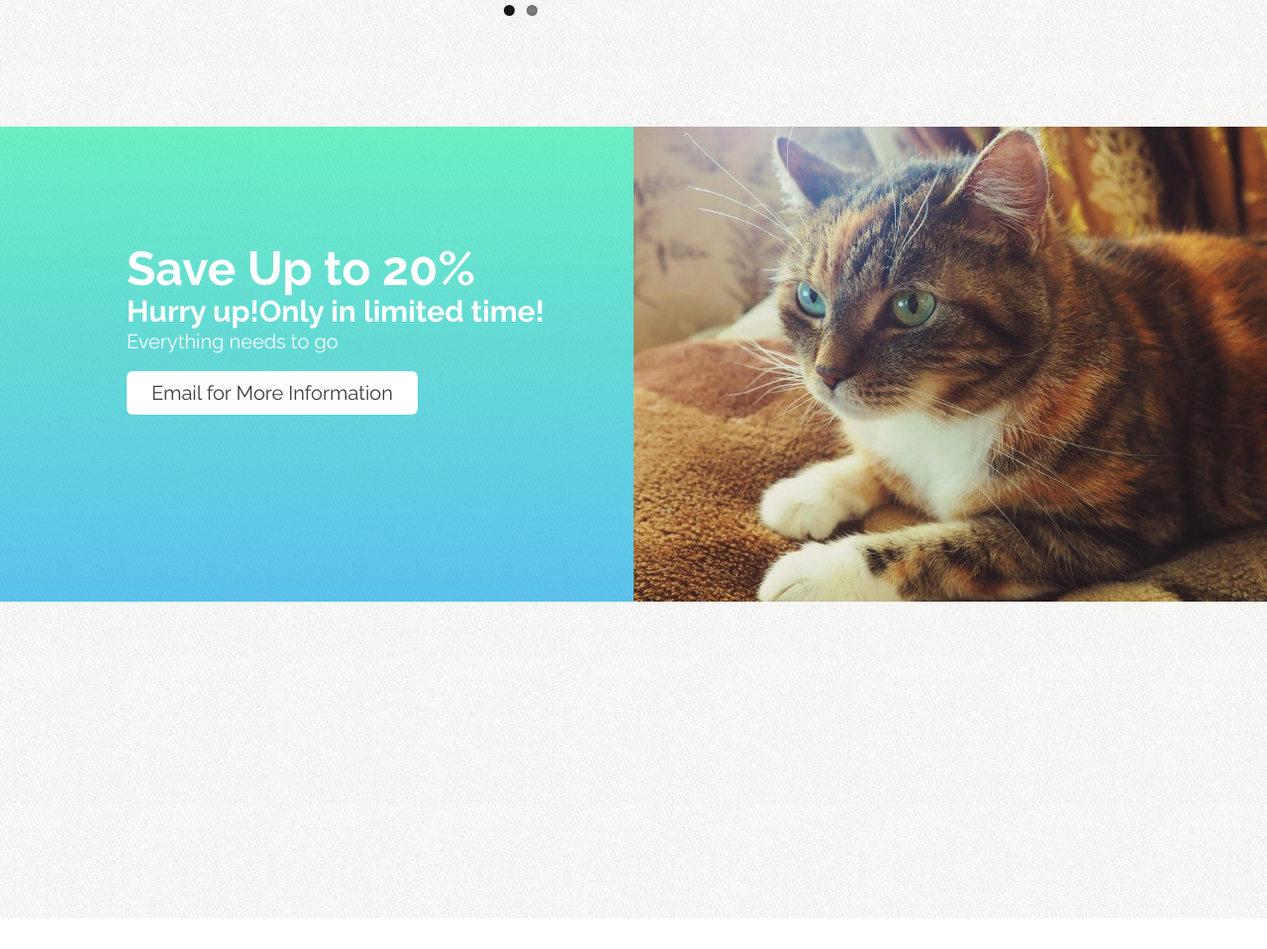
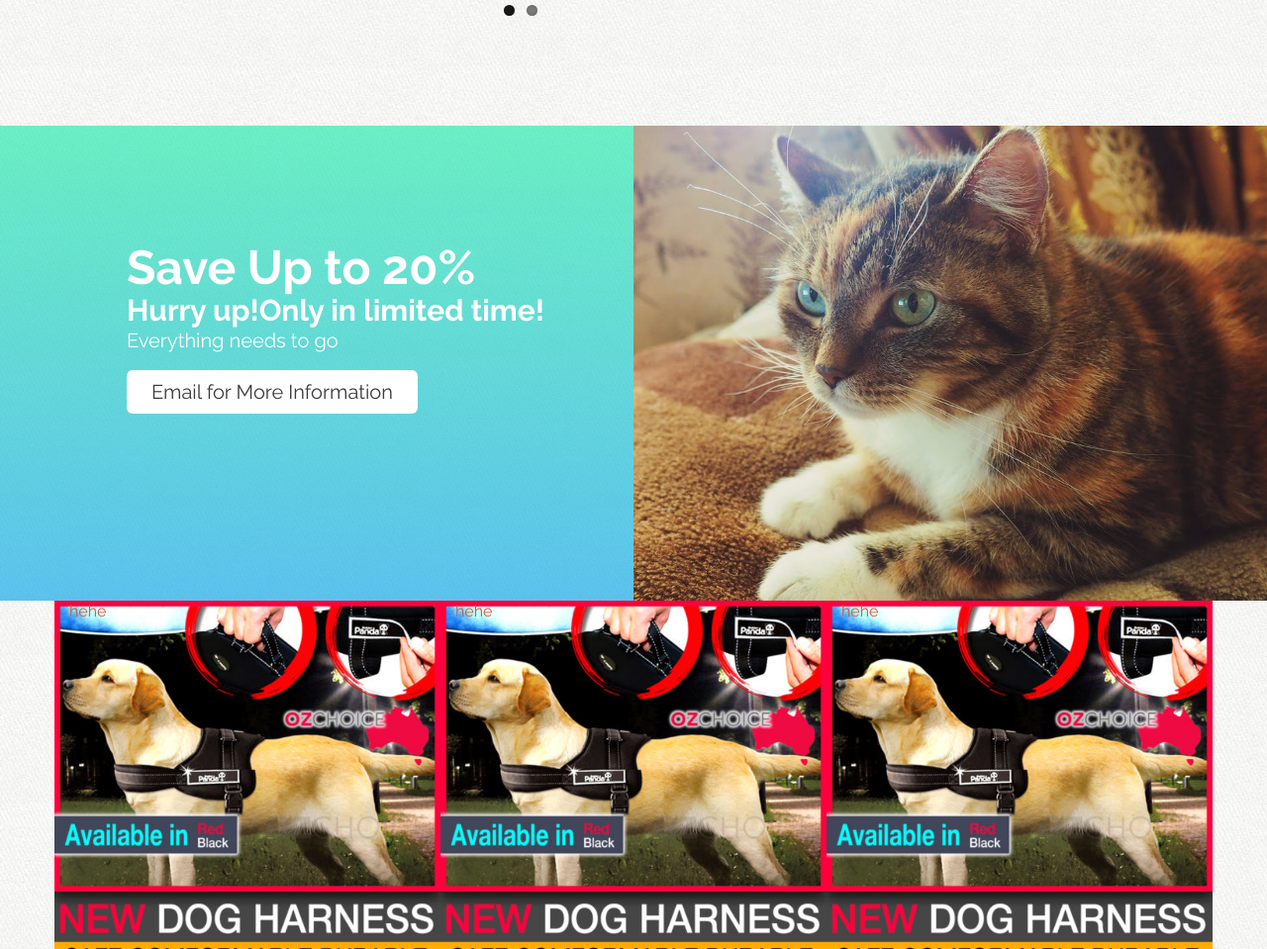
Before and after one commit to qiuxan/salestemp, a plain HTML site: page saleswbsitetheme/index.html in a window 1280 px wide. Shown: the part 804-1763 px from the top of the page at 99% size. Before the commit the page ends 1732 px from the top, so only its background shows below. Drawn offline with nearby package versions, Linux system fonts and the light colour scheme; a script that the page names is missing.

Commit message:
Add files via upload

```diff
--- a/saleswbsitetheme/assets/css/custom.css
+++ b/saleswbsitetheme/assets/css/custom.css
@@ -157,7 +157,7 @@ header {
 	opacity: 0;
 }
 .holder {
-	height: 100vh;
+	/*height: 100vh;*/
 	/*position: relative;*/
 	z-index: 1;
 }
@@ -301,6 +301,39 @@ p {
 
 /*test end*/
 
+
+
+/*product layout*/
+
+.product-layout {
+
+	height:22em;
+	background-size:cover !important;
+
+
+}
+
+/*.product-img1{*/
+
+	/*opacity: 0;*/
+/*}*/
+
+/*.product-img2{*/
+
+	/*opacity: 1;*/
+
+/*}*/
+
+/*.product-img2:hover{*/
+	/*opacity: 0;*/
+/*}*/
+
+/*.product-img1:hover{*/
+	/*opacity: 1;*/
+/*}*/
+
+
+/*end of product layout*/
 
 /* ==== GLOBAL ==== */
 
--- a/saleswbsitetheme/index.html
+++ b/saleswbsitetheme/index.html
@@ -137,25 +137,16 @@
 
 
 
-    <div class="row">
 
-        <div class="col-sm-4">
-
-
-        </div>
-
-        <div class="col-sm-8">
-
-
-        </div>
-
-
-    </div>
 
 
 
 
 </div>
+
+
+
+
 
 
 <div class="test">
@@ -167,7 +158,7 @@
         <div class="third"></div>
         <div class="txt holder-text">
             <h1>Save Up to 20%</h1>
-                <h2>Hurry up!Only in limited time!</h2>
+            <h2>Hurry up!Only in limited time!</h2>
             <p>Everything needs to go</p>
             <a href="#">Email for More Information</a>
         </div>
@@ -175,17 +166,46 @@
 
 
 
-
+    <div class="cat-img img-responsive"></div>
 
 
 
 </div>
+<br>
 
+<div class="container">
 
-<div class="cat-img img-responsive"></div>
+    <div class="row">
 
+        <div class="product-layout col-md-4" style="background: url('assets/img/itemforsale/pet/dog-harness.jpg') no-repeat;">
+            <a href="#">
+                hehe
+                <!--<img class="product-img1" src="assets/img/itemforsale/pet/dog-carry-pad.jpg" alt="">-->
+                <!--<img class="product-img2" src="assets/img/itemforsale/pet/dog-harness.jpg" alt="">-->
+            </a>
 
+        </div>
 
+        <div class="product-layout col-md-4" style="background: url('assets/img/itemforsale/pet/dog-harness.jpg') no-repeat;">
+            <a href="#">
+                hehe
+                <!--<img class="product-img1" src="assets/img/itemforsale/pet/dog-carry-pad.jpg" alt="">-->
+                <!--<img class="product-img2" src="assets/img/itemforsale/pet/dog-harness.jpg" alt="">-->
+            </a>
+
+        </div>
+
+        <div class="product-layout col-md-4" style="background: url('assets/img/itemforsale/pet/dog-harness.jpg') no-repeat;">
+            <a href="#">
+                hehe
+                <!--<img class="product-img1" src="assets/img/itemforsale/pet/dog-carry-pad.jpg" alt="">-->
+                <!--<img class="product-img2" src="assets/img/itemforsale/pet/dog-harness.jpg" alt="">-->
+            </a>
+
+        </div>
+
+    </div>
+</div>
 
 <!-- Bootstrap core JavaScript
 ================================================== -->
```
Also changed, not shown: saleswbsitetheme/temp 3 product.html (added, +6 -0 lines), 1 other file.
